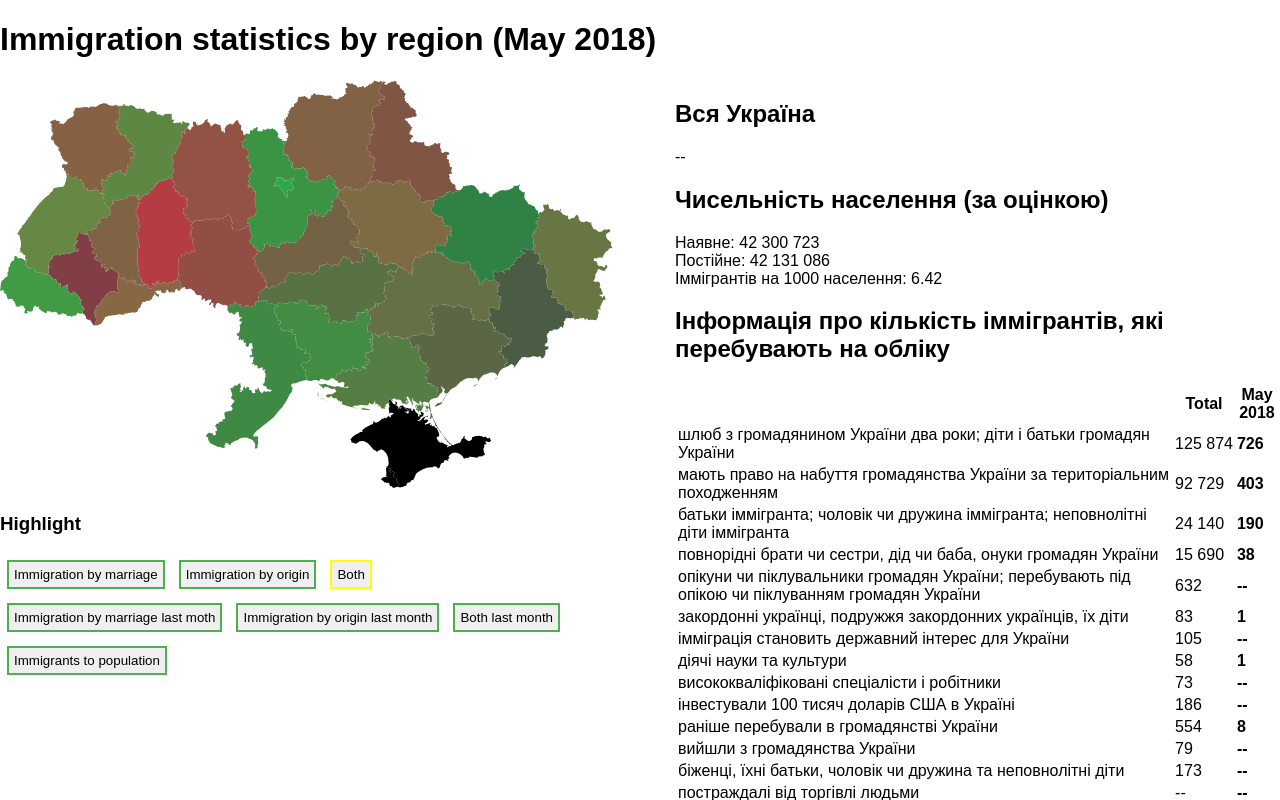
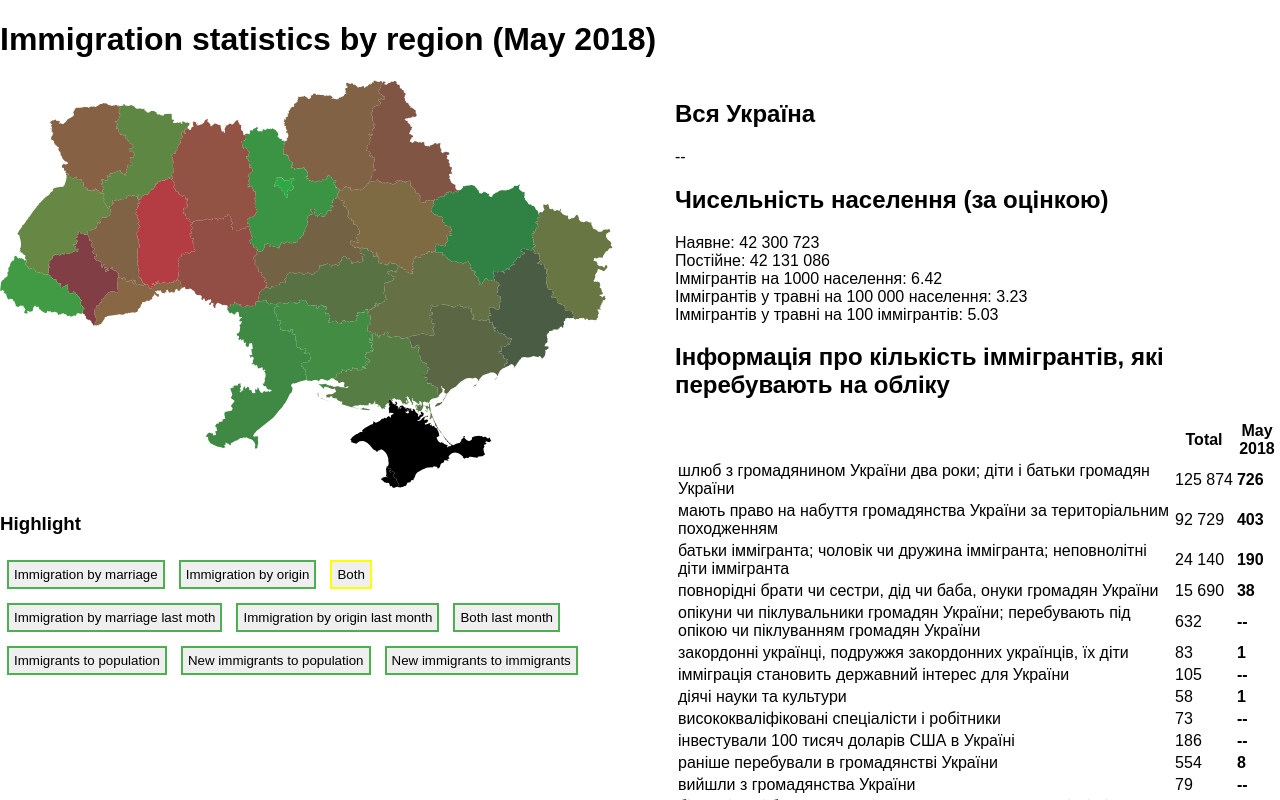
Before and after one commit to elmasaeva/dmsfoi, a React (Create React App) app: page / in a window 1280 px wide. Shown: the top 800 px of the page. Built offline with nearby package versions, Linux system fonts and the light colour scheme; the HTML template or start-up script is replaced by a standard one.

Commit message:
more immigration stats

```diff
--- a/src/Map.js
+++ b/src/Map.js
@@ -29,25 +29,43 @@ function query(iso, type) {
     return region || {};
 }
 
-function highlightPercent(iso, selected) {
-    const region = CI4DATA[koatu(iso)];
-    if(!region) {
+function highlightNewPercent(iso, selected) {
+    const ci4 = CI4DATA[koatu(iso)];
+    const ci5 = CI5DATA[koatu(iso)];
+
+    if(!ci4 || !ci5) {
         return 'gray';
     }
-    const population = POPULATION[koatu(iso)];
-    const g = (region.total / population.average) * 77;
+    const g = (ci5.total / ci4.total) * 87;
     const r = 1 - g;
     const b = selected ? '77' : '44';
     return `#${nColor(r)}${nColor(g)}${b}`;
+}
 
+function highlightPercent(iso, code, selected) {
+    const region = query(iso, code);
+    const population = POPULATION[koatu(iso)];
+    if(!region || !population) {
+        return 'gray';
+    }
+    const g = (region.total / population.average) * ((code === '4') ? 77 : 10000);
+    const r = 1 - g;
+    const b = selected ? '77' : '44';
+    return `#${nColor(r)}${nColor(g)}${b}`;
 }
 
 function highlightCI45(iso, highlightCode, selected) {
-    if (highlightCode === 'ipercent') {
-        return highlightPercent(iso, selected);
+    const code = highlightCode.slice(highlightCode.length - 1);
+    const highlight = highlightCode.slice(0, highlightCode.length - 1);
+    if (highlight === 'ipercent') {
+        return highlightPercent(iso, code, selected);
     }
-    const highlight = highlightCode.slice(0, highlightCode.length - 1);
-    const {total, marr, torig} = query(iso, highlightCode.slice(highlightCode.length - 1));
+    if (highlightCode === 'ipercentnew') {
+        return highlightNewPercent(iso, selected);
+    }
+
+
+    const {total, marr, torig} = query(iso, code);
     const {g, r} = (highlight === 'both')
         ? highlightBoth(total, marr, torig)
         : highlightOne(total, (highlight === 'marriage') ? marr : torig);
--- a/src/MapData.js
+++ b/src/MapData.js
@@ -104,6 +104,11 @@ class Selected extends Component {
                 Постійне: {formatNum(population.ondateP)}
                 <br/>
                 Іммігрантів на 1000 населення: {((1000 * ci4.total) / population.average).toFixed(2)}
+                <br/>
+                Іммігрантів у травні на 100 000 населення: {((100000 * ci5.total) / population.average).toFixed(2)}
+                <br/>
+                Іммігрантів у травні на 100 іммігрантів: {((1000 * ci5.total) / ci4.total).toFixed(2)}
+
                 <h2>Інформація  про кількість іммігрантів, які перебувають на обліку</h2>
                 <CI45 ci4={ci4} ci5={ci5} />
             </section>
@@ -164,7 +169,9 @@ export class MapData extends Component {
                         <button name="origin5">Immigration by origin last month</button>
                         <button name="both5">Both last month</button>
                         <br key={1} />
-                        <button name="ipercent">Immigrants to population</button>
+                        <button name="ipercent4">Immigrants to population</button>
+                        <button name="ipercent5">New immigrants to population</button>
+                        <button name="ipercentnew">New immigrants to immigrants</button>
                     </div>
                 )}
             </div>
```
